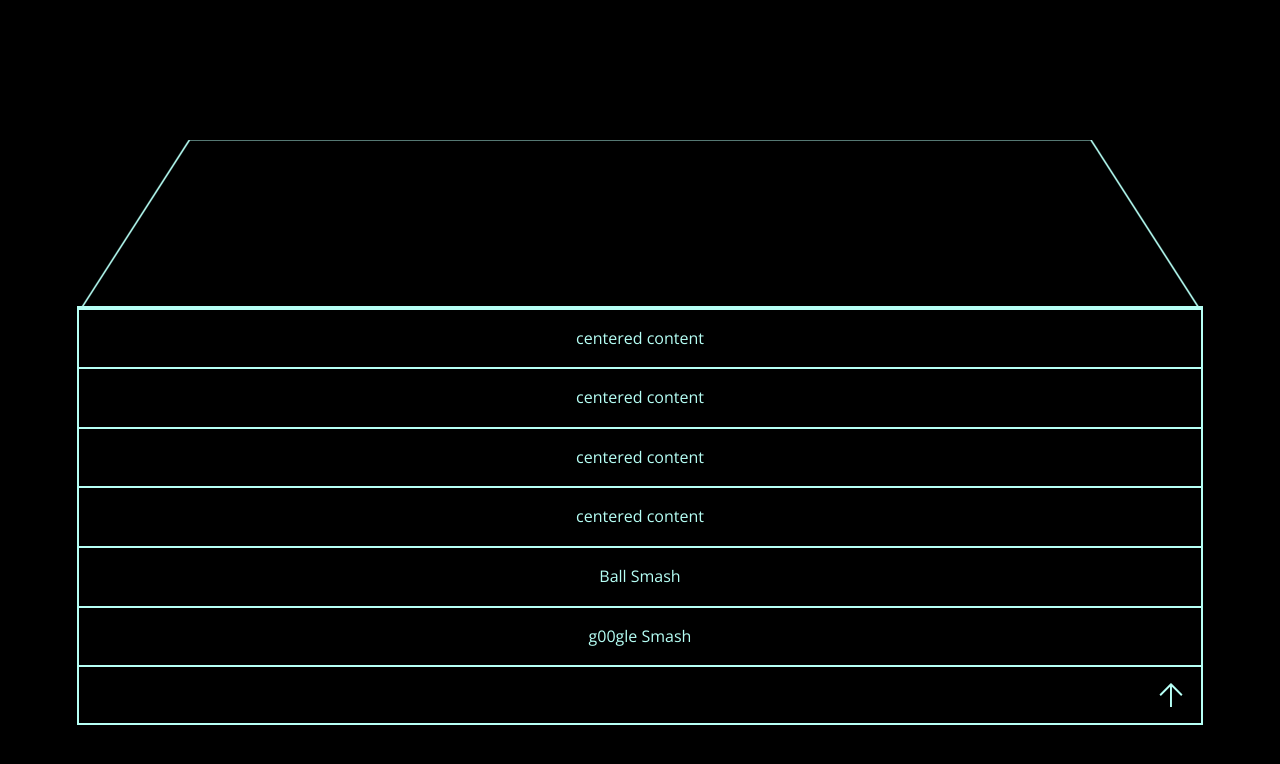
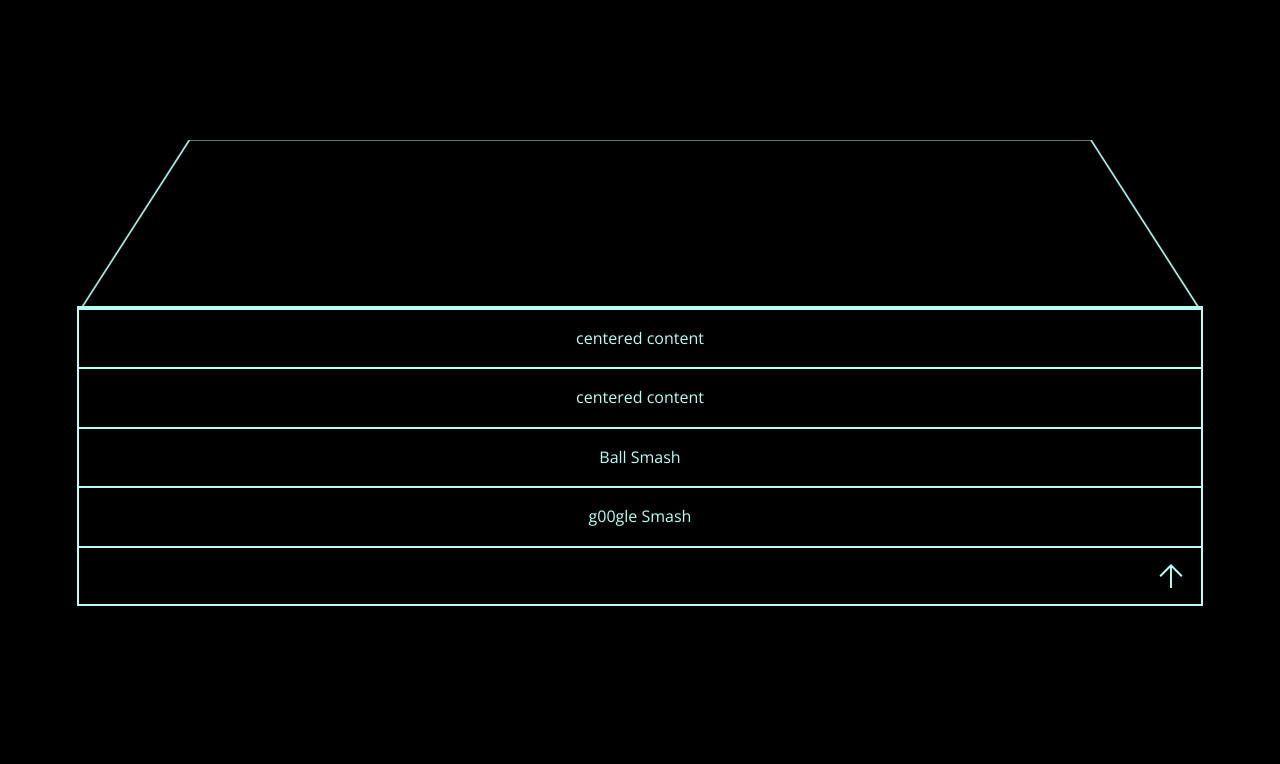
Before and after one commit to gridart/index, a plain HTML site: page index.html in a window 1280 px wide. Drawn offline with nearby package versions, Linux system fonts and the light colour scheme.

Commit message:
Update index.html

```diff
--- a/index.html
+++ b/index.html
@@ -59,12 +59,9 @@ pointer-events: none;
 
 class="cube-wrapper"><div style="" class="floating-block" ><div class="cube-top"><div class="cube-top-svg w-embed"><svg viewBox="0 0 1400 218"><path d="M140 0h1120l140 218H0z" fill="none" stroke="currentColor"></path></svg></div></div></div><div class="static-cube"><div class="static-block"><a href="#" class="block-content w-inline-block"><div style="width:800px; margin:0 auto;">
         centered content
-    </div></a></div><div class="static-block"><a href="#" class="block-content w-inline-block"><div style="width:800px; margin:0 auto;">
-        centered content
     </div></a></div>
+
 	<div class="static-block"><a href="#" class="block-content w-inline-block"><div style="width:800px; margin:0 auto;">
-        centered content
-    </div></a></div><div class="static-block"><a href="#" class="block-content w-inline-block"><div style="width:800px; margin:0 auto;">
         centered content
     </div></a></div><div class="static-block"><a href="https://gridart.github.io/dev-projects/Ball-Smash/" class="block-content w-inline-block"><div style="width:800px; margin:0 auto;">
         Ball Smash
```
